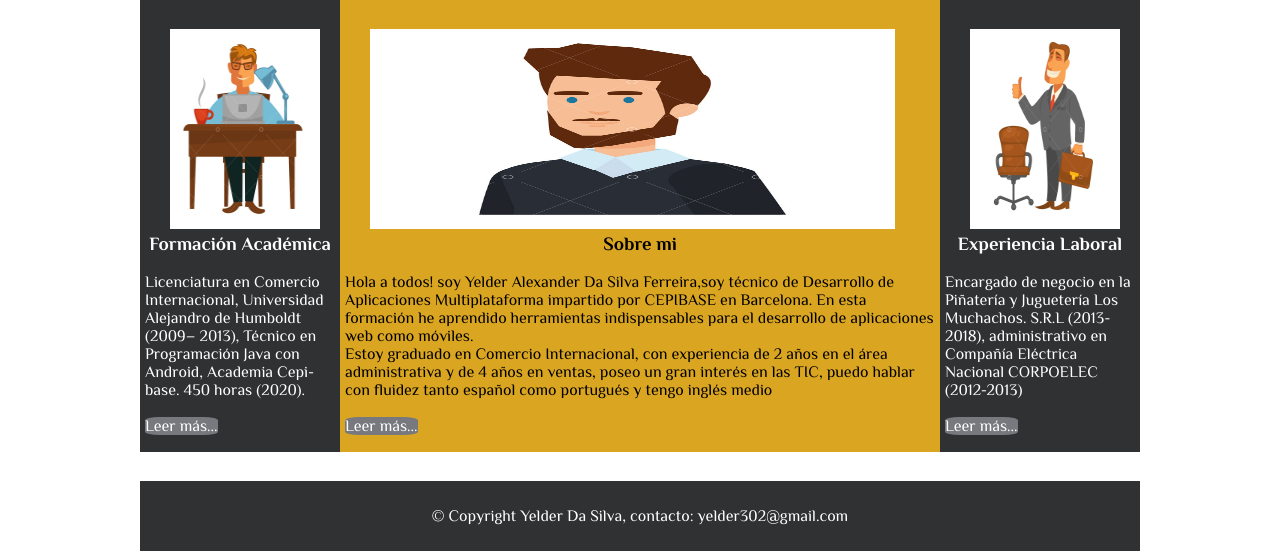
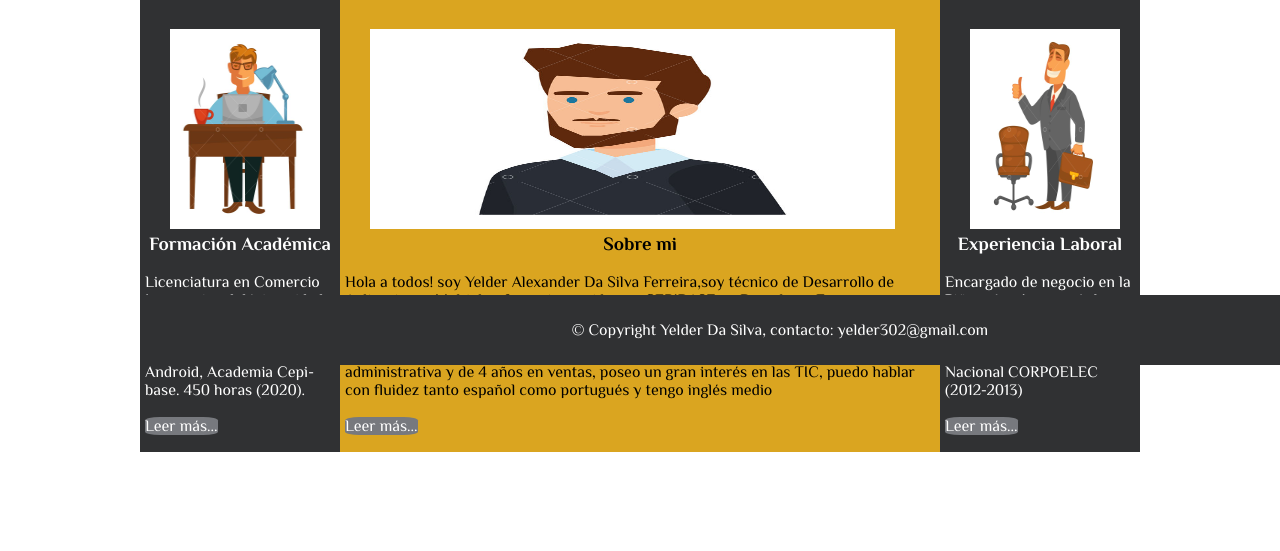
Before and after one commit to yelder/sprint1, a PHP site: page / in a window 1280 px wide; the page is wider, and only the part inside the window is pictured. Shown: the part 435-986 px from the top of that part. After the commit the page ends 887 px from the top of that part, so only its background shows below. Run offline with PHP 8.4, Linux system fonts and the light colour scheme.

Commit message:
Cambios en el footer css

```diff
--- a/styles/styles.css
+++ b/styles/styles.css
@@ -178,11 +178,13 @@ nav ul li a:hover {
 }
 
 footer {
+  position: absolute;
+  bottom: 0;
   margin-top: 25px;
   height: 70px;
   background-color: #303133;
   color: white;
-  widows: 100%;
+  width: 100%;
   display: flex;
   align-items: center;
   justify-content: center;
```
